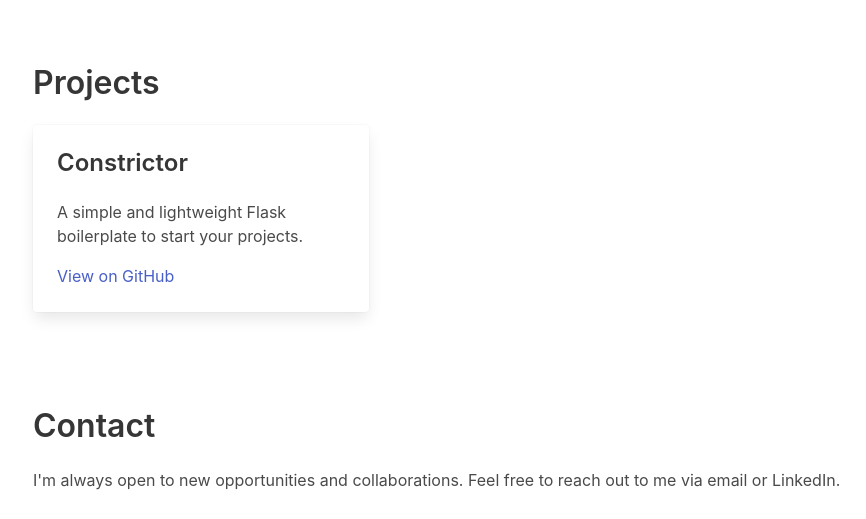
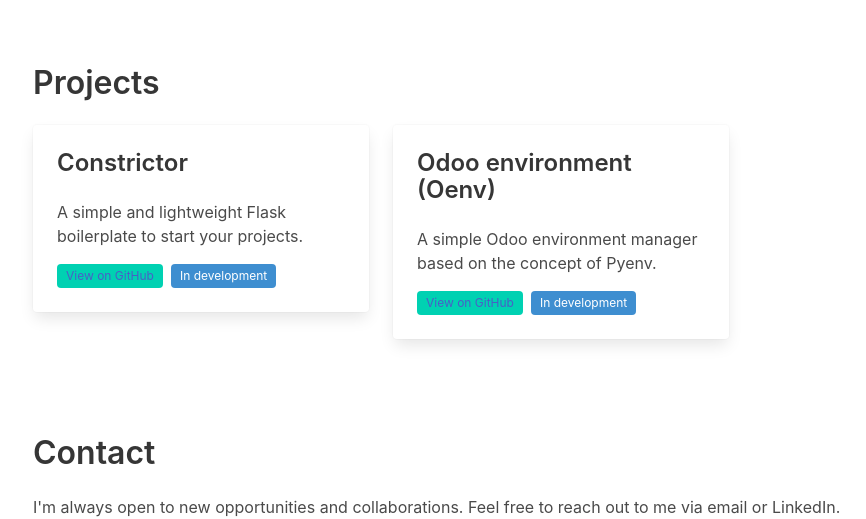
Before and after one commit to drkpkg/grandbastiondev, an Astro site: page / in a window 1280 px wide. Shown: the part 1564-2083 px from the top of the page, without its empty margins (79-945 px from the left). Built offline with nearby package versions, Linux system fonts and the light colour scheme; Astro itself is replaced by a stand-in of ours.

Commit message:
Add ProjectStatus model and integrate project status in Projects component; update dependencies

```diff
--- a/package.json
+++ b/package.json
@@ -11,8 +11,8 @@
   },
   "dependencies": {
     "@astrojs/check": "^0.9.4",
-    "@astrojs/node": "^9.0.0",
-    "@astrojs/react": "^4.1.2",
+    "@astrojs/node": "^9.0.2",
+    "@astrojs/react": "^4.2.0",
     "@emotion/react": "^11.11.1",
     "@emotion/styled": "^11.11.0",
     "@mui/material": "^5.15.1",
@@ -21,7 +21,7 @@
     "@types/react": "^18.2.45",
     "@types/react-dom": "^18.2.18",
     "agnostic-astro": "^0.0.10",
-    "astro": "^5.1.1",
+    "astro": "^5.2.5",
     "bulma": "^0.9.4",
     "domhandler": "^5.0.3",
     "flag-icons": "^7.1.0",
--- a/src/components/projects.astro
+++ b/src/components/projects.astro
@@ -1,12 +1,24 @@
 ---
+import { ProjectStatus } from "../models/project-status";
+
 const projectList = [
     {
         title: "Constrictor",
-        description: "A simple and lightweight Flask boilerplate to start your projects.",
-        link: "https://github.com/drkpkg/constrictor"
+        description:
+            "A simple and lightweight Flask boilerplate to start your projects.",
+        link: "https://github.com/drkpkg/constrictor",
+        status: ProjectStatus.IN_DEVELOPMENT,
     },
-]
+    {
+        title: "Odoo environment (Oenv)",
+        description:
+            "A simple Odoo environment manager based on the concept of Pyenv.",
+        link: "https://github.com/drkpkg/oenv",
+        status: ProjectStatus.IN_DEVELOPMENT,
+    },
+];
 ---
+
 <section id="projects" class="section">
     <h3 class="title">Projects</h3>
     <div class="columns is-multiline">
@@ -18,7 +30,20 @@
                             <div class="content">
                                 <h4 class="title is-4">{project.title}</h4>
                                 <p>{project.description}</p>
-                                <a href={project.link} target="_blank" rel="noopener noreferrer">View on GitHub</a>
+                                <div class="tags">
+                                    <span class="tag is-primary">
+                                        <a
+                                            href={project.link}
+                                            target="_blank"
+                                            rel="noopener noreferrer"
+                                        >
+                                            View on GitHub
+                                        </a>
+                                    </span>
+                                    <span class="tag is-info">
+                                        {project.status}
+                                    </span>
+                                </div>
                             </div>
                         </div>
                     </div>
@@ -26,3 +51,4 @@
             ))
         }
     </div>
+</section>
--- /dev/null
+++ b/src/models/project-status.js
@@ -0,0 +1,5 @@
+export const ProjectStatus = Object.freeze({
+    IN_DEVELOPMENT: 'In development',
+    EARLY_DEVELOPMENT: 'Early Development',
+    UNMAINTAINED: 'Unmaintained'
+});
```
Also changed, not shown: 1 other file.
